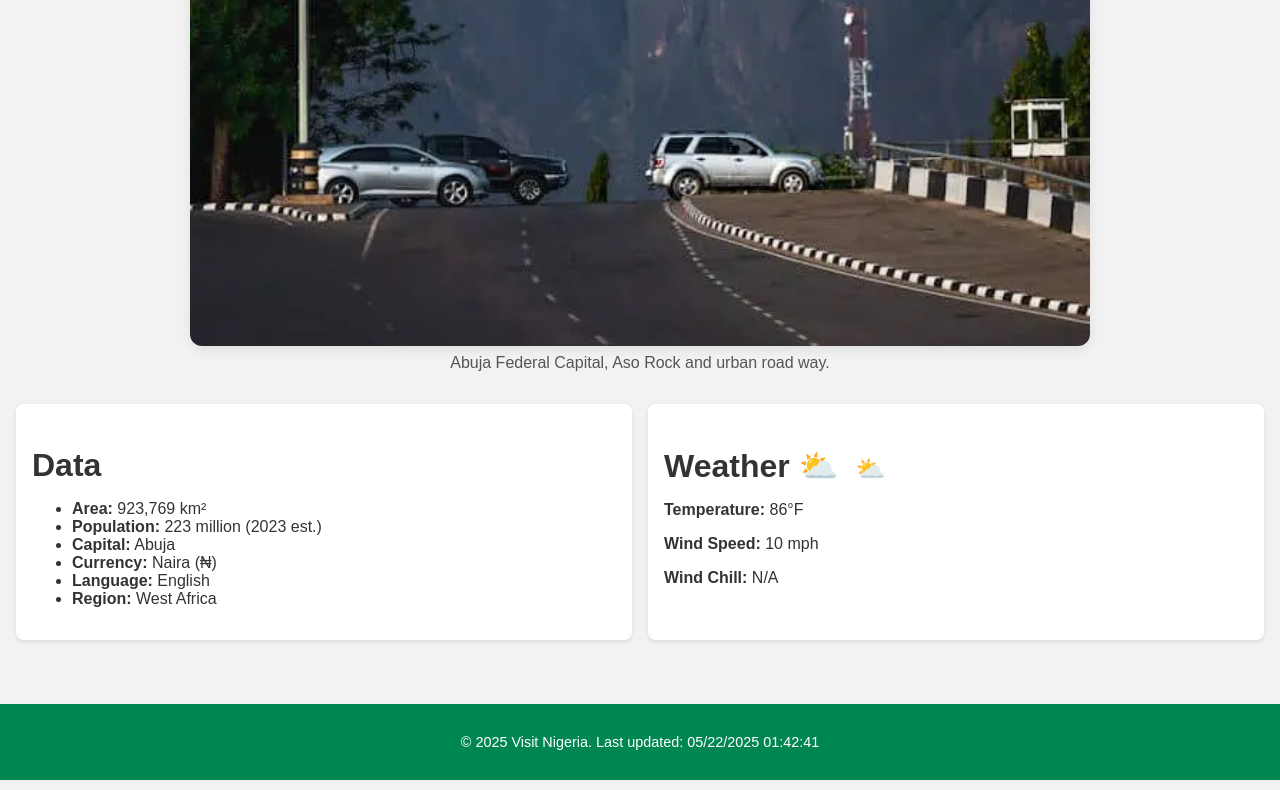
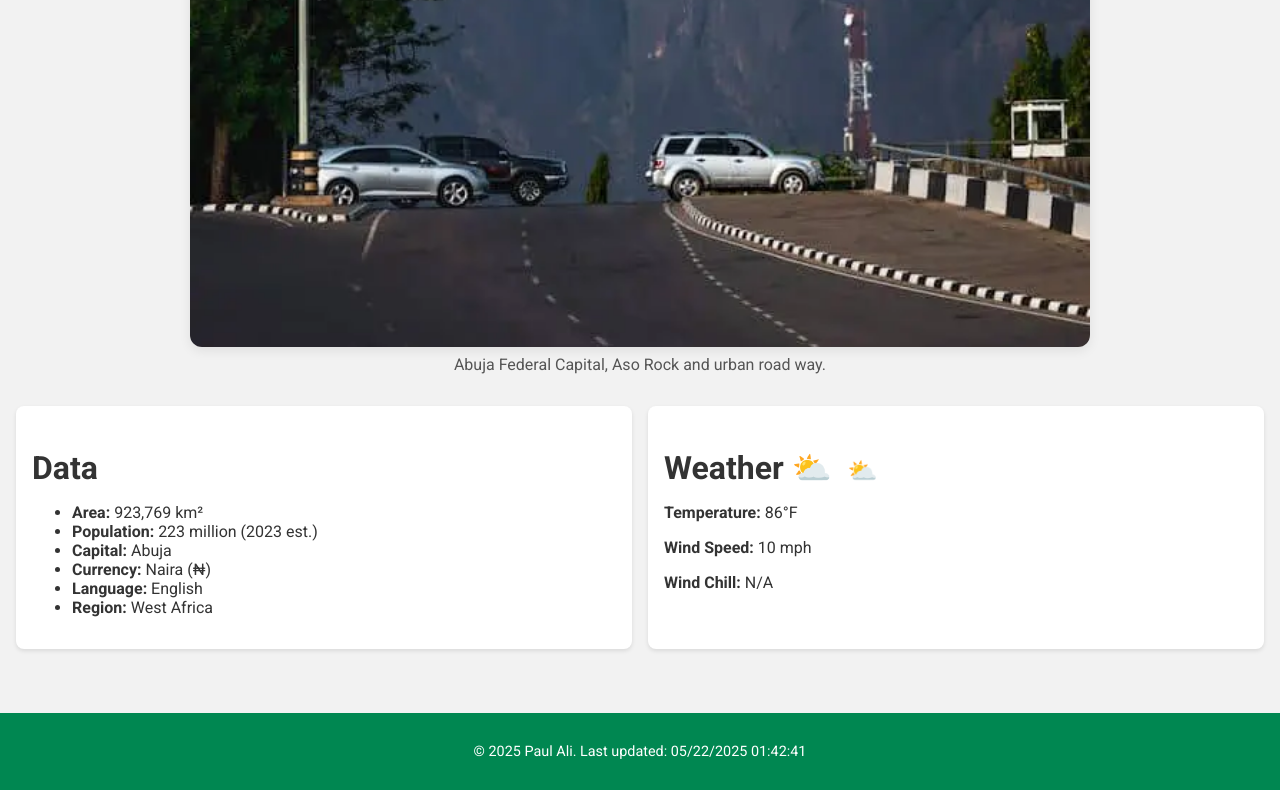
Before and after one commit to Paulstack/wdd131, a plain HTML site: page place.html in a window 1280 px wide. Shown: the part 705-1495 px from the top of the page. Drawn offline with Linux system fonts and the light colour scheme.

Commit message:
audit update

```diff
--- a/place.html
+++ b/place.html
@@ -5,13 +5,14 @@
   <meta name="viewport" content="width=device-width, initial-scale=1.0">
   <meta name="description" content="Explore Nigeria's data, weather and beautiful sights.">
     <meta name="keywords" content="Nigeria, travel, weather, tourism">
-  <title>Visit Nigeria</title>
+  <title>Nigeria</title>
   <link rel="stylesheet" href="styles/place.css">
   <script src="scripts/place.js" defer></script>
+  <link href="https://fonts.googleapis.com/css2?family=Roboto:wght@400;700&display=swap" rel="stylesheet">
 </head>
 <body>
   <header>
-    <h1>Welcome to Nigeria</h1>
+    <h1>Nigeria</h1>
   </header>
 
   <main>
@@ -51,7 +52,7 @@
   </main>
 
   <footer>
-    <p>&copy; <span id="year"></span> Visit Nigeria. Last updated: <span id="lastModified"></span></p>
+    <p>&copy; <span id="year"></span> Paul Ali. Last updated: <span id="lastModified"></span></p>
   </footer>
 </body>
 </html>
--- a/styles/place.css
+++ b/styles/place.css
@@ -10,7 +10,7 @@
 }
 
 body {
-  font-family: Arial, sans-serif;
+  font-family: 'Roboto', Arial, sans-serif;
   margin: 0;
   background-color: #f2f2f2;
   color: #333;
```
